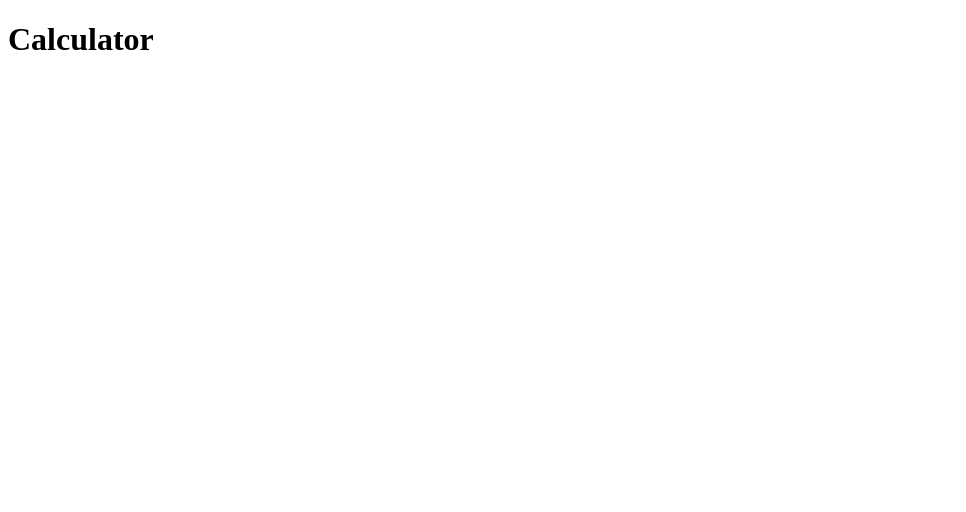
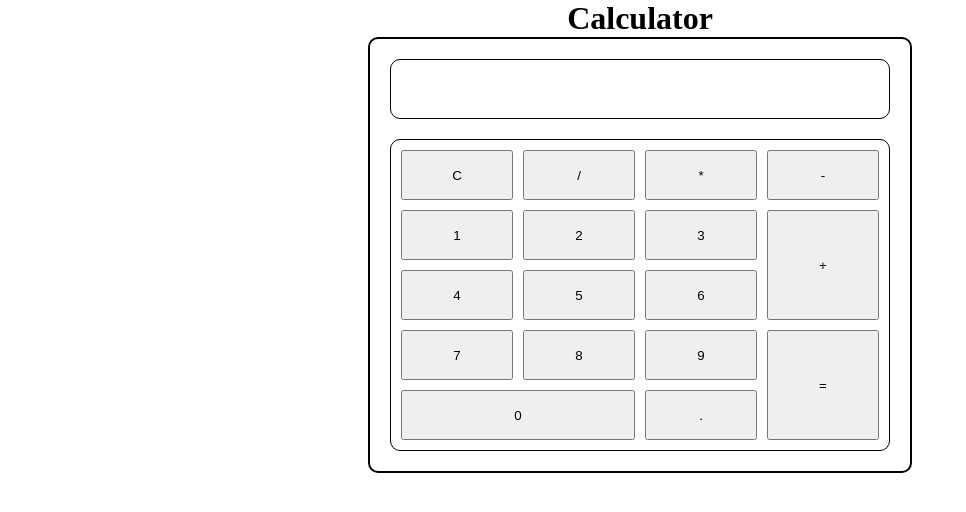
Before and after one commit to Jota98daut/top-calculator, a plain HTML site: page index.html in a window 1280 px wide. Shown: the whole page, without its empty margins (0-966 px from the left). Drawn offline with Linux system fonts and the light colour scheme.

Commit message:
Populate display on button click

```diff
--- a/index.html
+++ b/index.html
@@ -7,6 +7,30 @@
   </head>
 
   <body>
-    <h1>Calculator</h1>
+    <div class="centered">
+      <h1>Calculator</h1>
+      <div id="calculator">
+        <div id="display"></div>
+        <div id="numpad">
+          <button style="grid-row: 1; grid-column: 1" id="clear">C</button>
+          <button style="grid-row: 1; grid-column: 2" id="divide" value="/">/</button>
+          <button style="grid-row: 1; grid-column: 3" id="multiply" value="*">*</button>
+          <button style="grid-row: 1; grid-column: 4" id="subtract" value="-">-</button>
+          <button style="grid-row: 2; grid-column: 1" id="one" value=1>1</button>
+          <button style="grid-row: 2; grid-column: 2" id="two" value=2>2</button>
+          <button style="grid-row: 2; grid-column: 3" id="three" value=3>3</button>
+          <button style="grid-row: 2/4; grid-column: 4" id="plus" value="+">+</button>
+          <button style="grid-row: 3; grid-column: 1" id="four" value=4>4</button>
+          <button style="grid-row: 3; grid-column: 2" id="five"value=5>5</button>
+          <button style="grid-row: 3; grid-column: 3" id="six" value=6>6</button>
+          <button style="grid-row: 4; grid-column: 1" id="seven" value=7>7</button>
+          <button style="grid-row: 4; grid-column: 2" id="eight" value=8>8</button>
+          <button style="grid-row: 4; grid-column: 3" id="nine" value=9>9</button>
+          <button style="grid-row: 4/6; grid-column: 4" id="equals" value="=">=</button>
+          <button style="grid-row: 5; grid-column: 1/3" id="zero" value=0>0</button>
+          <button style="grid-row: 5; grid-column: 3" id="point" value=".">.</button>
+        </div>
+      </div>
+    </div>
   </body>
 </html>
--- a/script.js
+++ b/script.js
@@ -1,3 +1,18 @@
+const display = document.querySelector("#display");
+const buttons = document.querySelectorAll("#numpad button");
+let displayValue = "";
+
+for(const button of buttons) {
+  if(button.id == "clear" || button.id == "equals") continue;
+
+  button.addEventListener('click', handleClick);
+}
+
+function handleClick(event) {
+  displayValue += event.target.value;
+  display.textContent = displayValue;
+}
+
 const add = (a, b) => a+b;
 
 const subtract = (a, b) => a-b;
--- a/style.css
+++ b/style.css
@@ -0,0 +1,51 @@
+* {
+  margin: 0;
+  padding: 0;
+}
+
+body {
+  width: 100vw;
+  height: 100vh;
+}
+
+.centered {
+  display: flex;
+  flex-direction: column;
+  justify-content: center;
+  align-items: center;
+}
+
+#calculator {
+  display: flex;
+  flex-direction: column;
+  width: 500px;
+  border: 2px solid black;
+  border-radius: 10px;
+  padding: 20px;
+  gap: 20px;
+}
+
+#calculator div {
+  border: 1px solid black;
+  border-radius: 10px;
+  padding: 10px;
+}
+
+#display {
+  box-sizing: border-box;
+  width: 100%;
+  height: 60px;
+  text-align: end;
+}
+
+#numpad {
+  box-sizing: border-box;
+  width: 100%;
+  display: grid;
+  grid-template-columns: repeat(4, 1fr);
+  grid-auto-rows: minmax(50px, auto);
+  gap: 10px;
+}
+
+.btn {
+}
```
